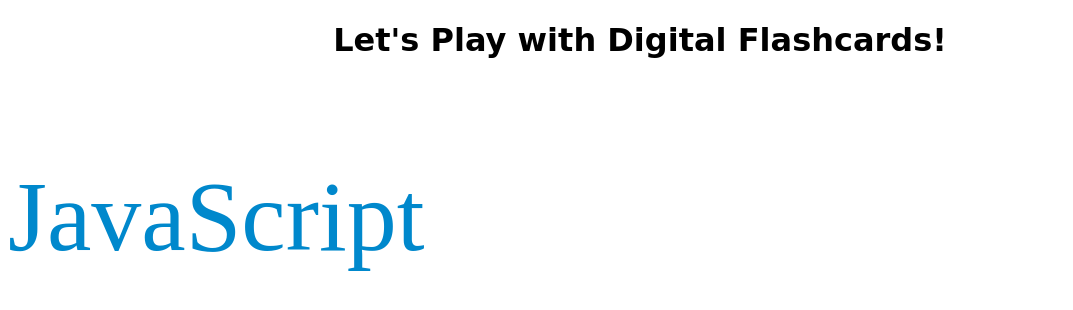
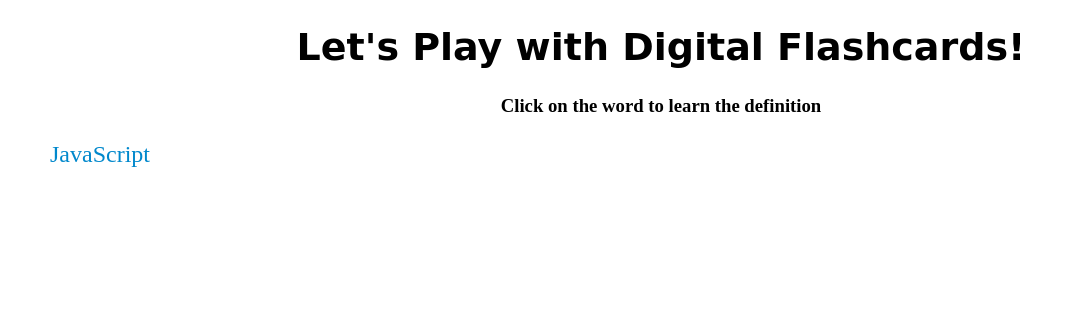
Before and after one commit to ScottMcintire90/flash-card-intro, a plain HTML site: page index.html in a window 1280 px wide. Shown: the whole page, without its empty margins (0-1073 px from the left). Drawn offline with Linux system fonts and the light colour scheme.

Commit message:
Updated the margin of the body and added a second header

```diff
--- a/css/styles.css
+++ b/css/styles.css
@@ -11,8 +11,15 @@
 }
 h1 {
   font-family: cursive;
+  font-size: 38px;
 }
 
 p {
-  font-size: 100px;
+  font-size: 24px;
 }
+.header {
+  text-align: center;
+}
+body {
+  margin-left: 50px;
+}
--- a/index.html
+++ b/index.html
@@ -8,13 +8,13 @@
     <title>FLASHCARD FUN!</title>
   </head>
   <body>
-    <h1><center>Let's Play with Digital Flashcards!</center></h1>
+    <h1 class ="header">Let's Play with Digital Flashcards!</h1>
+    <h3 class ="header">Click on the word to learn the definition</h3>
       <div class="definition-hidden">
         <p><span class="clickable">JavaScript</span></p>
       </div>
       <div class="definition-showing">
-        <p>An object-oriented computer programming language commonly used to create interactive effects within web browsers. <span class="clickable">Done</span></p>
+        <p><span class="clickable">An object-oriented computer programming language commonly used to create interactive effects within web browsers.</span></p>
       </div>
-
   </body>
 </html>
```
